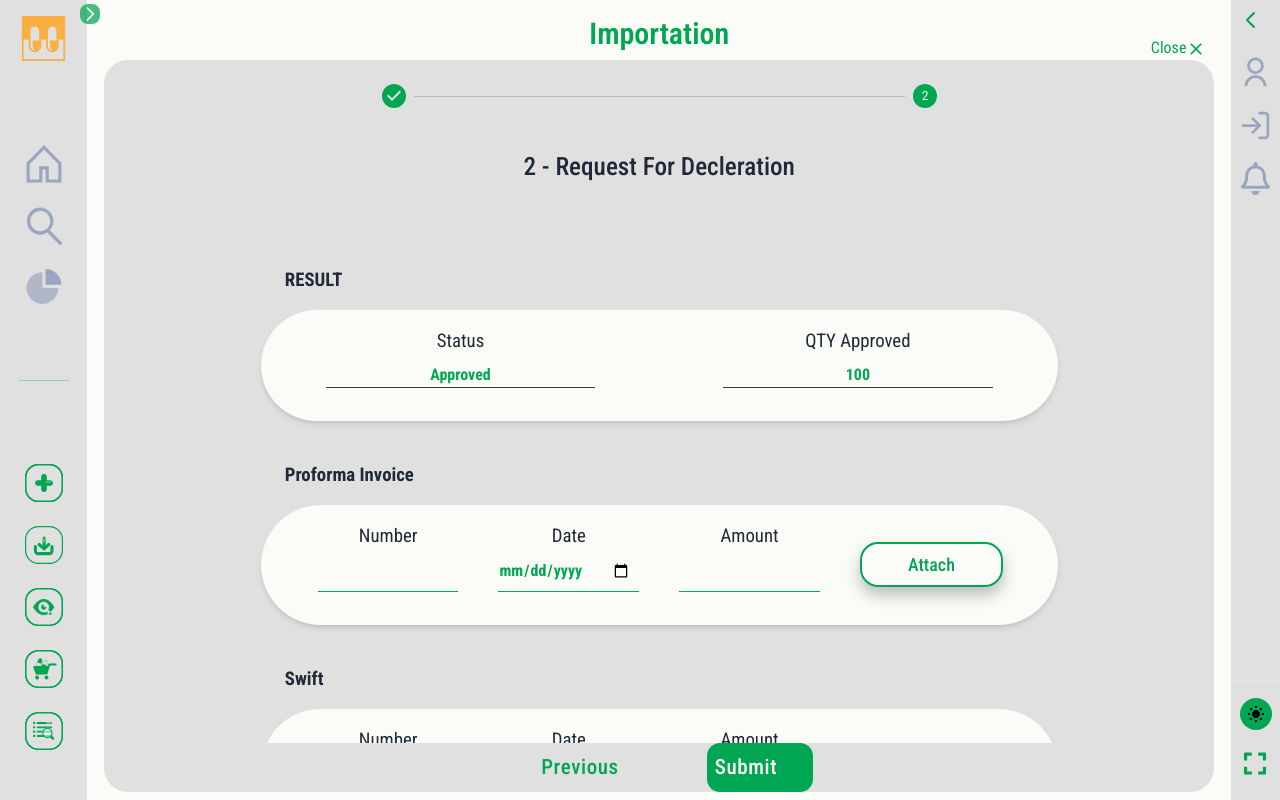
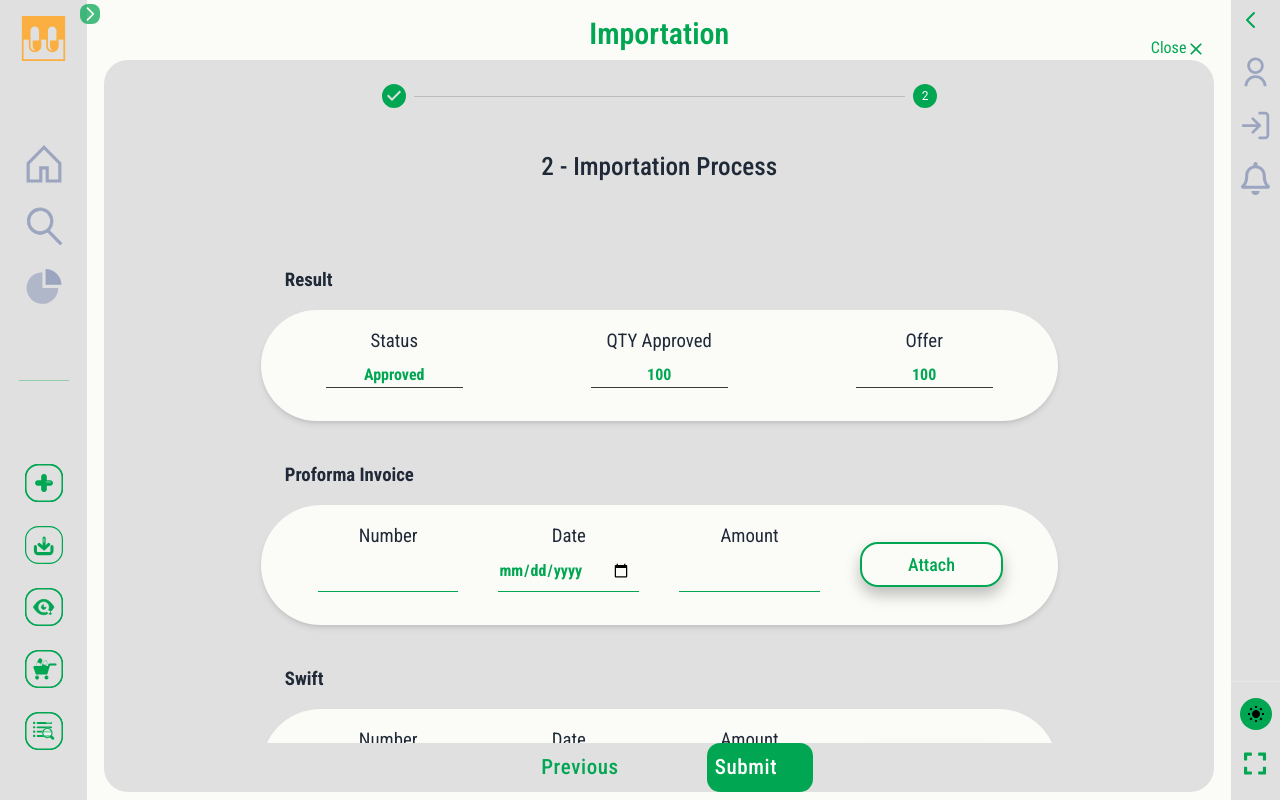
Before and after one commit to khoderdev/medleb, a React (Vite) app: page /import in a window 1280 px wide. Both pictures are taken after a click on the button "Next". Built offline with nearby package versions, Linux system fonts and the light colour scheme; some icons are missing; what react-widgets-tailwind would draw is missing.

Commit message:
Added Drug Document File Attachments

```diff
--- a/src/pages/drugs/Importation/Forms/RFDeclerationForm.jsx
+++ b/src/pages/drugs/Importation/Forms/ImportationProcessForm.jsx
@@ -1,6 +1,6 @@
 import React, { useState } from "react";
 
-const RFDeclerationForm = ({
+const ImportationProcessForm = ({
   handleInputChange,
   formDataStep2,
   formDataStep3,
@@ -44,17 +44,18 @@ const RFDeclerationForm = ({
     <div className="grid grid-cols-1 w-full md:w-3/4 gap-10 text-black-text dark:text-white-text">
       {/* RESULT SECTION */}
       <h1 className="pt-6 text-center text-[1.375rem] xs:text-xl sm:py-10 font-medium">
-        2 - Request For Decleration
+      2 - Importation Process
+
       </h1>
       <div className="flex flex-col">
         <label
           htmlFor="PFInumber"
           className="labels text-lg font-bold pl-6 mb-4 text-left"
         >
-          RESULT
+          Result
         </label>
         <div className=" dark:text-white-text rounded-full border border-[#00a65100] dark:border-black-border bg-white-bg dark:bg-black-bg sm:px-6 py-4 font-normal shadow-md dark:shadow-black-shadow outline-none focus:border-green-pri focus:outline-none focus:ring-2 focus:ring-green-pri dark:focus:ring-2 dark:focus:ring-green-pri">
-          <div className="grid grid-cols-2 gap-10 md:gap-32 px-4 sm:px-10 items-center">
+          <div className="grid grid-cols-3 gap-10 md:gap-32 px-4 sm:px-10 items-center">
             {/* Column 1 */}
             <div className="mb-4 text-center border-b border-black-fg">
               <p className=" text-white text-lg pb-2">Status</p>
@@ -64,6 +65,10 @@ const RFDeclerationForm = ({
             {/* Column 2 */}
             <div className=" mb-4 text-center border-b border-black-fg">
               <p className="text-white text-lg pb-2">QTY Approved</p>
+              <p className="text-green-pri font-bold">100</p>
+            </div>
+            <div className=" mb-4 text-center border-b border-black-fg">
+              <p className="text-white text-lg pb-2">Offer</p>
               <p className="text-green-pri font-bold">100</p>
             </div>
           </div>
@@ -140,17 +145,17 @@ const RFDeclerationForm = ({
             </div>
 
             {/* Column 4 */}
-            <div className="mx-auto">
+            <div className="mx-auto ">
               {uploadedPFI ? (
-                <div
-                  className="med-btn text-[#4edab9] font-bold border-2 border-green-sec hover:border-green-pri px-6 py-2 rounded-full cursor-pointer"
+                <button
+                  className="med-btn text-[#4edab9] font-bold border-2 border-green-sec  hover:border-green-pri px-6 py-2 rounded-full cursor-pointer"
                   onClick={() => setUploadedPFI(false)}
                 >
                   <span className="px-8">Uploaded ✔</span>
-                </div>
+                </button>
               ) : (
                 <label className="med-btn border-2 border-green-pri px-6 py-3 text-[#00a651] font-bold p-2 dark:bg-black-input rounded-full cursor-pointer">
-                  <span className="text-[#00a651] px-8">Attach</span>
+                  <span className="text-[#00a651] hover:text-white-text px-8">Attach</span>
                   <input
                     type="file"
                     id="attach"
@@ -264,4 +269,4 @@ const RFDeclerationForm = ({
   );
 };
 
-export default RFDeclerationForm;
+export default ImportationProcessForm;
--- a/src/pages/drugs/Importation/Forms/RFImporationForm.jsx
+++ b/src/pages/drugs/Importation/Forms/RFImporationForm.jsx
@@ -15,7 +15,7 @@ const RFImportationForm = ({ handleInputChange, formDataStep1 }) => {
             <div className="input-container relative">
               <label
                 htmlFor="RequestedDrug"
-                className="labels text-lg block text-left"
+                className="labels text-lg block text-left font-medium"
               >
                 Select Requested Drug
               </label>
@@ -32,7 +32,7 @@ const RFImportationForm = ({ handleInputChange, formDataStep1 }) => {
             <div className="input-container relative">
               <label
                 htmlFor="quantityRequested"
-                className="labels text-lg block text-left"
+                className="labels text-lg block text-left font-medium"
               >
                 Quantity Requested
               </label>
@@ -47,7 +47,7 @@ const RFImportationForm = ({ handleInputChange, formDataStep1 }) => {
               />
             </div>
             <div className="input-container relative">
-              <label htmlFor="notes" className="labels text-lg block text-left">
+              <label htmlFor="notes" className="labels text-lg block text-left font-bold">
                 Offer
               </label>
               <div className="offer-container mt-1 h-24 w-full flex justify-center items-center gap-4 xl:gap-10 sm:px-6 rounded-full border border-[#00a65100] dark:border-black-border bg-white-bg dark:bg-black-input px-4 py-2 font-normal shadow-md dark:shadow-black-shadow outline-none focus:border-green-pri focus:outline-none focus:ring-2 focus:ring-green-pri dark:focus:ring-2 dark:focus:ring-green-pri">
--- a/src/pages/drugs/Importation/Import.jsx
+++ b/src/pages/drugs/Importation/Import.jsx
@@ -9,7 +9,7 @@ import { Step, Stepper, StepLabel } from "@mui/material";
 import Paper from "@mui/material/Paper";
 import "./styles.css";
 import RFImporationForm from "./Forms/RFImporationForm";
-import RFDeclerationForm from "./Forms/RFDeclerationForm";
+import ImportationProcessForm from "./Forms/ImportationProcessForm";
 import { makeStyles } from "@mui/styles";
 const useStyles = makeStyles((theme) => ({
   stepperPaper: {
@@ -97,13 +97,6 @@ function ImportDrug(props) {
     }));
   };
 
-  const handleInputChangeStep3 = (name, value) => {
-    setFormDataStep3((prevFormData) => ({
-      ...prevFormData,
-      [name]: value,
-    }));
-  };
-
   const logFormData = () => {
     const finalFormData = {
       ...formDataStep1,
@@ -116,11 +109,7 @@ function ImportDrug(props) {
     navigate("/import");
   };
 
-  // const handleNextStep = () => {
-  //   if (currentStep < steps.length - 1) {
-  //     setCurrentStep(currentStep + 1);
-  //   }
-  // };
+
 
   const handleNextStep = () => {
     if (currentStep === 2) {
@@ -149,7 +138,7 @@ function ImportDrug(props) {
       />
     </div>,
     <div className="flex justify-center">
-      <RFDeclerationForm
+      <ImportationProcessForm
         handleInputChange={handleInputChangeStep2}
         formDataStep2={formDataStep2}
       />
```
